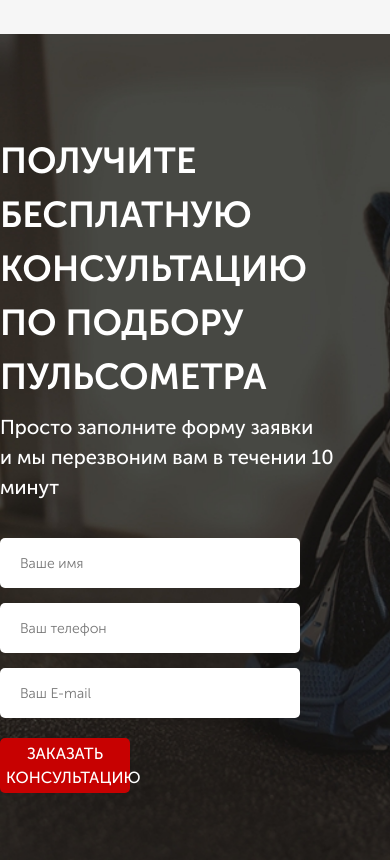
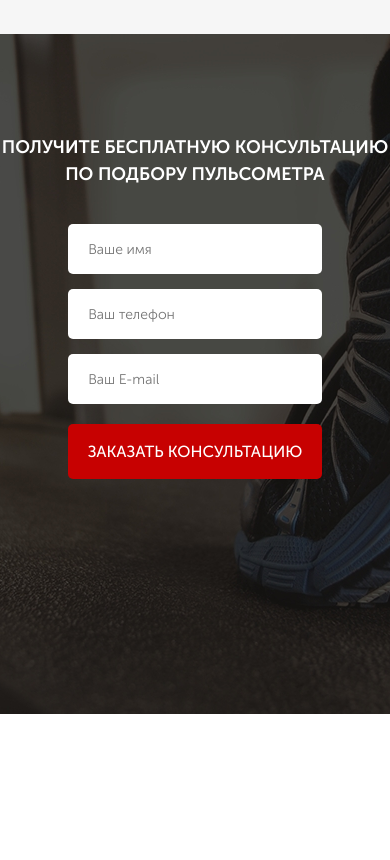
Before and after one commit to prixrak/js_practic_pulse_website, a website: page src/index.html in a window 390 px wide. Shown: the part 1800-2660 px from the top of the page. After the commit the page ends 2514 px from the top, so only its background shows below. Drawn offline with Linux system fonts and the light colour scheme.

Commit message:
add adaptation for consultation section

```diff
--- a/src/sass/base/_media.scss
+++ b/src/sass/base/_media.scss
@@ -23,6 +23,9 @@
     &__subheader {
       font-size: 16px;
     }
+  }
+  .title_left {
+    font-size: 31px;
   }
 }
 
@@ -50,6 +53,9 @@
       width: 280px;
       font-size: 14px;
     }
+    &_submit {
+      width: 100%;
+    }
   }
 
   .promo {
@@ -70,6 +76,12 @@
       margin-left: 10px;
       margin-top: 30px;
     }
+  }
+  .title_left {
+    font-size: 23px;
+  }
+  .consultation__descr {
+    font-size: 18px;
   }
 }
 
@@ -115,4 +127,23 @@
       margin-top: 30px;
     }
   }
+  .title_left {
+    margin: 0px auto;
+    text-align: center;
+    font-size: 18px;
+  }
+  .consultation__descr {
+    display: none;
+  }
+  .feed-form {
+    align-items:center;
+    width: 100%;
+    input {
+      width: 65%;
+    }
+  }
+  .button_submit {
+    width: 65%;
+  }
+
 }
```
Also changed, not shown: src/css/style.min.css.
